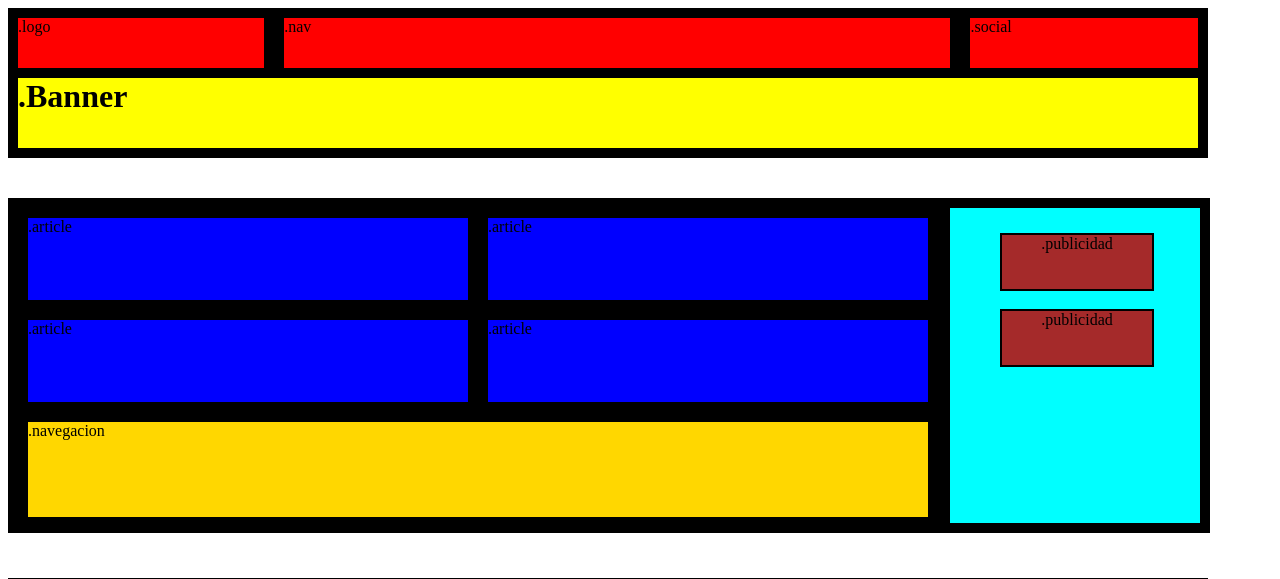
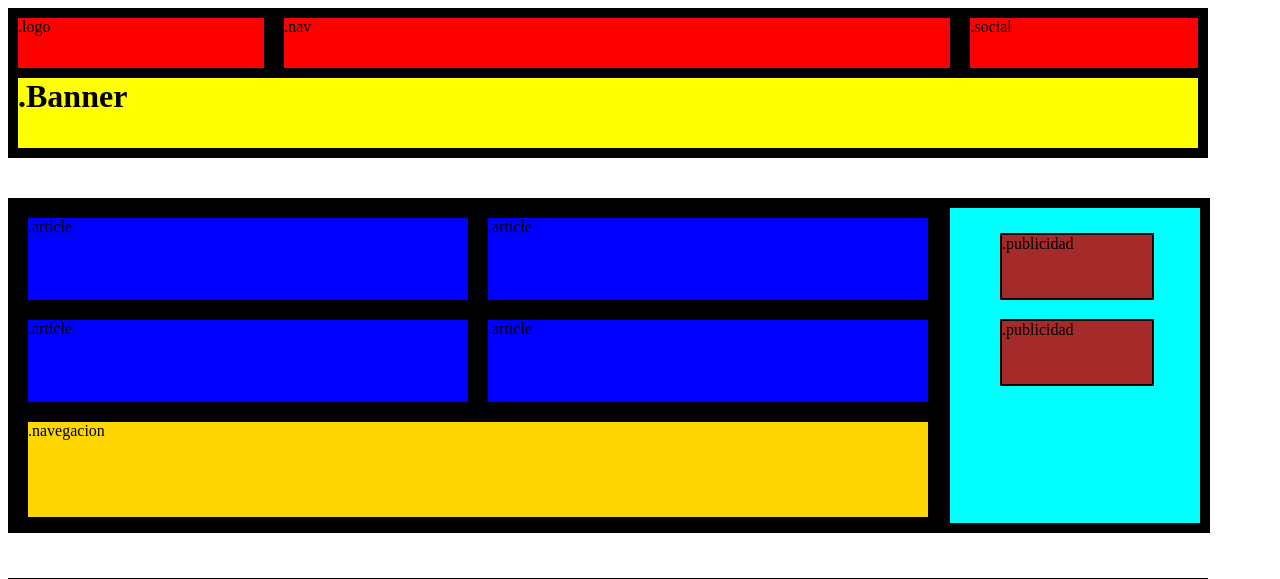
Before and after one commit to realmonpascal/-It-Academy-FullStack--PHP, a PHP site: the page made by Sprint 1/Tema 1. HTML & CSS/Ejercicio/Ejercicio 1,2,3/Ejercicio1,2,3.html in a window 1280 px wide. Shown: the top 579 px of the page. Run offline with PHP 8.4, Linux system fonts and the light colour scheme.

Commit message:
modificacion del html y el css

```diff
--- a/Sprint 1/Tema 1. HTML & CSS/Ejercicio/Ejercicio 1,2,3/Css/estilos.css
+++ b/Sprint 1/Tema 1. HTML & CSS/Ejercicio/Ejercicio 1,2,3/Css/estilos.css
@@ -35,6 +35,7 @@ header{
     margin-top: 0px;
 }
 aside{
+
     width: 920px;
     height: 315px;
     display:flex;
@@ -98,7 +99,9 @@ width: 250px;
     background-color: yellow;
     border: 10px solid black;
     height: 70px;
+    transition: background 2s;
 }
+
 figure{
     margin-top: 8%;
     display: flex;
@@ -112,21 +115,27 @@ figure{
     background-color: brown;
     width: 150px;
     border: 2px solid black;
-    height: 17%;
+    height: 20%;
+    text-align: justify;
     background-color: brown;
-    text-align: center;
+
     margin-left: 20%;
+    transition: background 2s;
 }
+
 .publicidad2{
     width: 150px;
-    height: 17%;
+    height: 20%;
     background-color: brown;
     border: 2px solid black;
     margin-top: 1%;
-    text-align: center;
+    text-align: justify;
+
     margin-left: 20%;
+    transition: background 2s;
 
 }
+
 footer{
 
     margin-top: 0px;
@@ -135,5 +144,11 @@ footer{
     height: 60px;
     background-color: aqua;
     border: 10px solid black;
+    transition: background 1s;
 
 }
+
+
+@media screen and(min-width: 481px){
+
+}
--- a/Sprint 1/Tema 1. HTML & CSS/Ejercicio/Ejercicio 1,2,3/Ejercicio1,2,3.html
+++ b/Sprint 1/Tema 1. HTML & CSS/Ejercicio/Ejercicio 1,2,3/Ejercicio1,2,3.html
@@ -29,6 +29,6 @@
 </aside>
     <main><p class="publicidad1">.publicidad</p><p class="publicidad2">.publicidad</p> </main>
 
-    <footer><p>.pie</p></footer>
+    <footer><p class="pie">.pie</p></footer>
 </body>
 </html>
```
